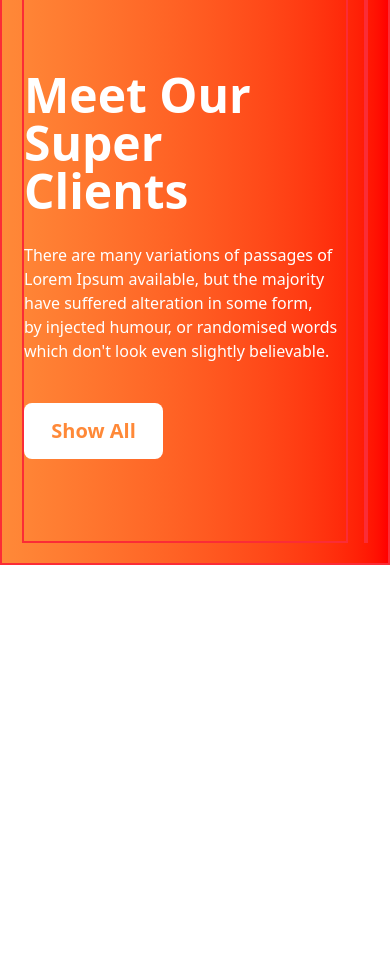
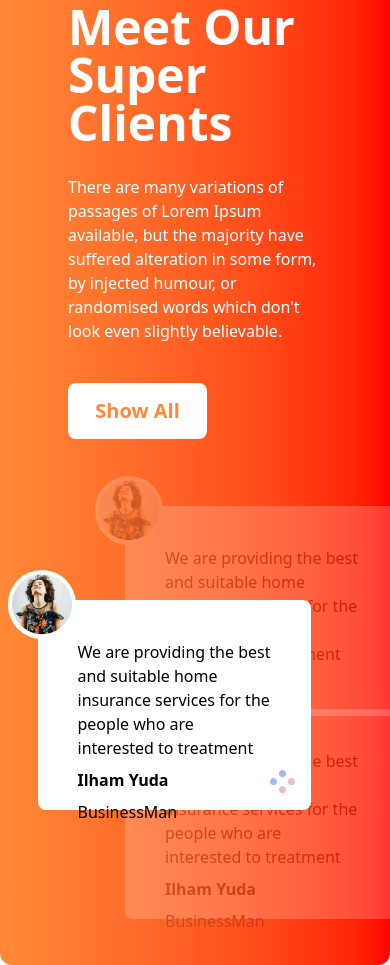
Before and after one commit to Farjanaepa/Tea_house, a plain HTML site: page index.html in a window 390 px wide. Shown: the part 4708-5673 px from the top of the page. Before the commit the page ends 5273 px from the top, so only its background shows below. Drawn offline with nearby package versions, Linux system fonts and the light colour scheme.

Commit message:
meet our super client section all done and also responsive

```diff
--- a/index.html
+++ b/index.html
@@ -116,8 +116,8 @@
     <!-- Meet our super client section -->
 
       <section>
-        <div class="parent_div  max-w-[1250px] mt-[100px] mx-auto border-2 border-red-500 h-[600px] flex gap-4 p-5 bg-gradient-to-r from-[#ff8938] to-[#ff0000]">
-            <div class="left_div md:w-1/2 h-full border-2 border-red-500 text-white flex justify-center items-center">
+        <div class="parent_div  max-w-[1250px] mt-[100px] mx-auto  h-[1000px] md:h-[600px] flex gap-4 p-5 bg-gradient-to-r from-[#ff8938] to-[#ff0000] rounded-xl flex-col md:flex-row">
+            <div class="left_div md:w-1/2 h-full text-white flex justify-center items-center px-12">
                 <div>
                      <h1 class="text-5xl font-bold">Meet Our Super <br/> Clients</h1>
                   <p class=" my-10 mt-7 ">
@@ -128,7 +128,43 @@
             </button>
                 </div>
             </div>
-            <div class="right_div md:w-1/2  border-2 border-red-500 ">
+            <div class="right_div md:w-1/2 h-full relative">
+                <div class="customer_review h-[210px] w-[70vw] md:w-[70%] bg-white p-10 rounded-lg absolute top-[27%] left-[5%] z-10">
+                    <p>
+                        We are providing the best and suitable home insurance services for the people who are interested to treatment
+                    </p>
+                    <h4 class="font-bold my-2">Ilham Yuda</h4>
+                    <h5>BusinessMan</h5>
+                    <div class="absolute  -top-[30px] -left-[30px] rounded-full p-1 bg-white ">
+                        <img src="./images/client.png" alt="">
+                    </div>
+                    <img src="./images/circles.png" class="absolute right-4 bottom-4" alt="">
+
+                </div>
+
+                <div class="customer_review h-[210px] w-[70vw] md:w-[70%]  bg-white p-10 rounded-lg absolute top-[7%] left-[30%] opacity-20">
+                    <p>
+                        We are providing the best and suitable home insurance services for the people who are interested to treatment
+                    </p>
+                    <h4 class="font-bold my-2">Ilham Yuda</h4>
+                    <h5>BusinessMan</h5>
+                    <div class="absolute  -top-[30px] -left-[30px] rounded-full p-1 bg-white ">
+                        <img src="./images/client.png" alt="">
+                    </div>
+
+                </div>
+
+                <div class="customer_review h-[210px] w-[70vw] md:w-[70%]  bg-white p-10 rounded-lg absolute top-[50%] left-[30%] opacity-20">
+                    <p>
+                        We are providing the best and suitable home insurance services for the people who are interested to treatment
+                    </p>
+                    <h4 class="font-bold my-2">Ilham Yuda</h4>
+                    <h5>BusinessMan</h5>
+                  <div class="absolute  -top-[30px] -left-[30px] rounded-full p-1 bg-white ">
+                        <img src="./images/client.png" alt="">
+                    </div>
+
+                </div>
 
 
             </div>
```
